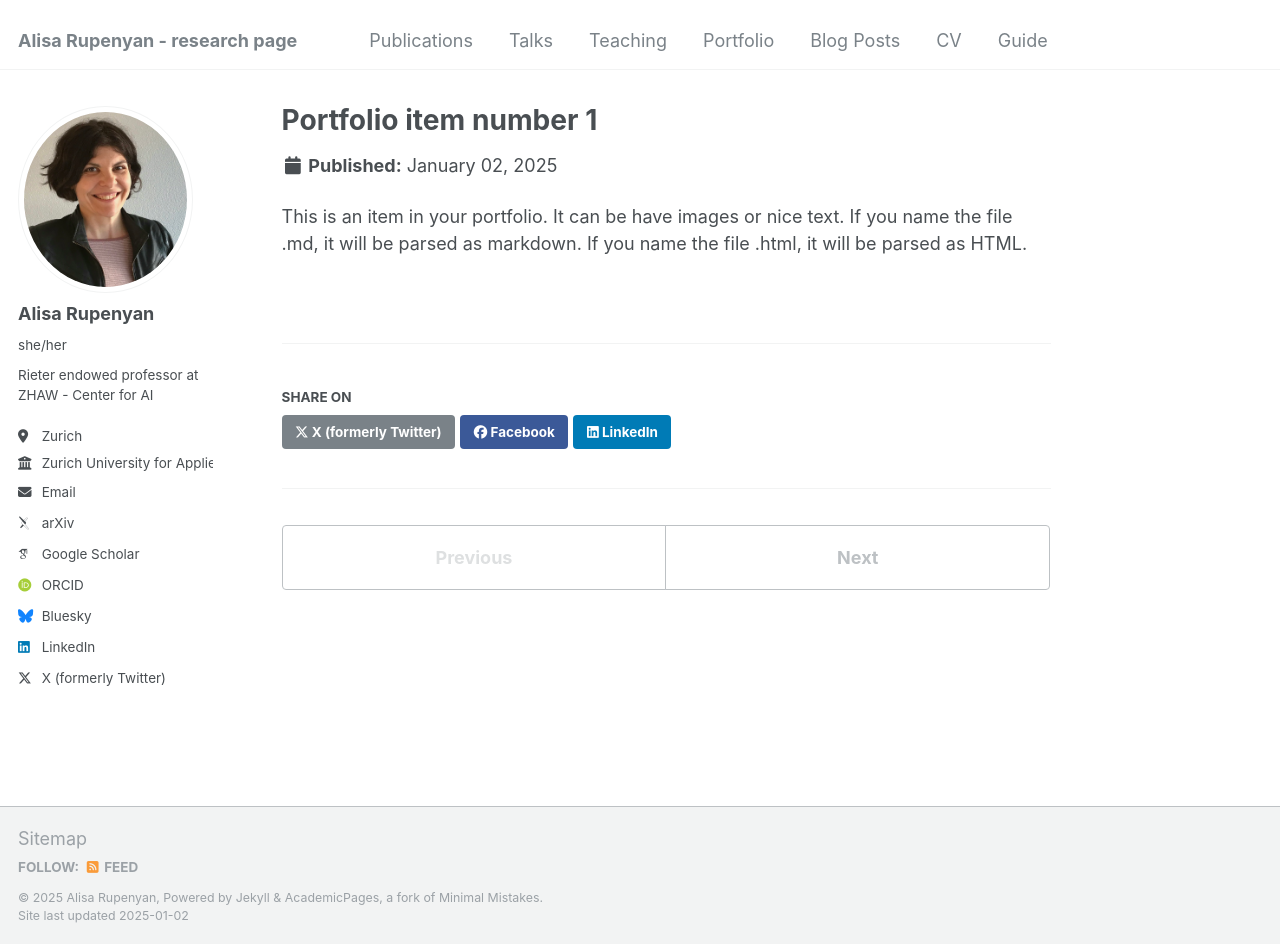
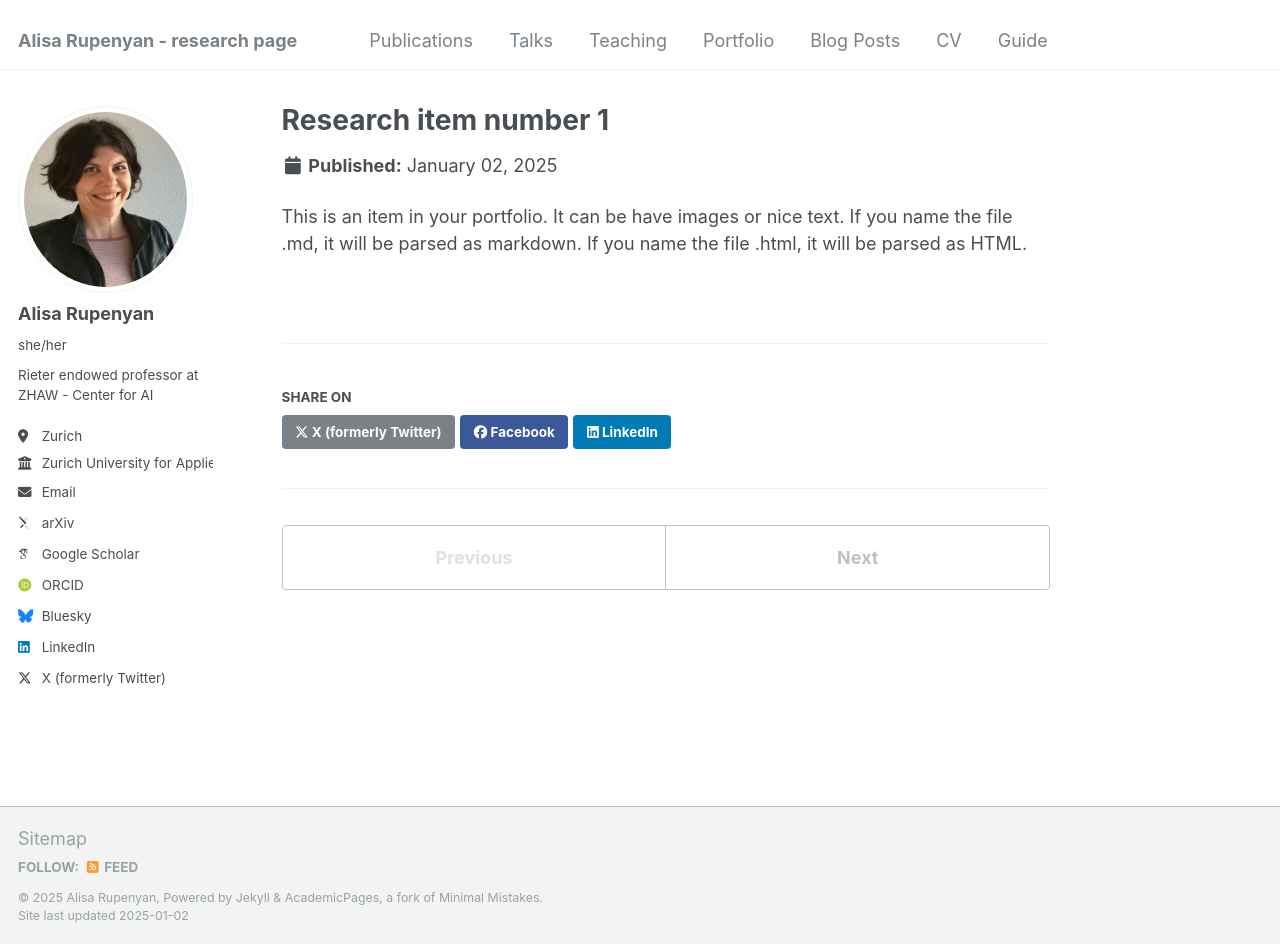
Before and after one commit to alisa-rupenyan/alisa-rupenyan.github.io, a Jekyll site: the page built from _research/research-1.md, in a window 1280 px wide and 944 px high. Built offline with Jekyll 4.4.1, drawn with Linux system fonts in a browser that asks for light colours; some web fonts are replaced.

Commit message:
Updates publications

```diff
--- a/_research/research-1.md
+++ b/_research/research-1.md
@@ -1,7 +1,7 @@
 ---
-title: "Portfolio item number 1"
-excerpt: "Short description of portfolio item number 1<br/><img src='/images/500x300.png'>"
-collection: portfolio
+title: "Research item number 1"
+excerpt: "Short description of research item number 1<br/><img src='/images/500x300.png'>"
+collection: research
 ---
 
 This is an item in your portfolio. It can be have images or nice text. If you name the file .md, it will be parsed as markdown. If you name the file .html, it will be parsed as HTML.
--- a/_research/research-2.html
+++ b/_research/research-2.html
@@ -1,7 +1,7 @@
 ---
-title: "Portfolio item number 2"
-excerpt: "Short description of portfolio item number 2 <br/><img src='/images/500x300.png'>"
-collection: portfolio
+title: "<Ri:a></Ri:a>esearch item number 2"
+excerpt: "Short description of research item number 2 <br/><img src='/images/500x300.png'>"
+collection: research
 ---
 
 This is an item in your portfolio. It can be have images or nice text. If you name the file .md, it will be parsed as markdown. If you name the file .html, it will be parsed as HTML.
```
Also changed, not shown: 2 other files.
